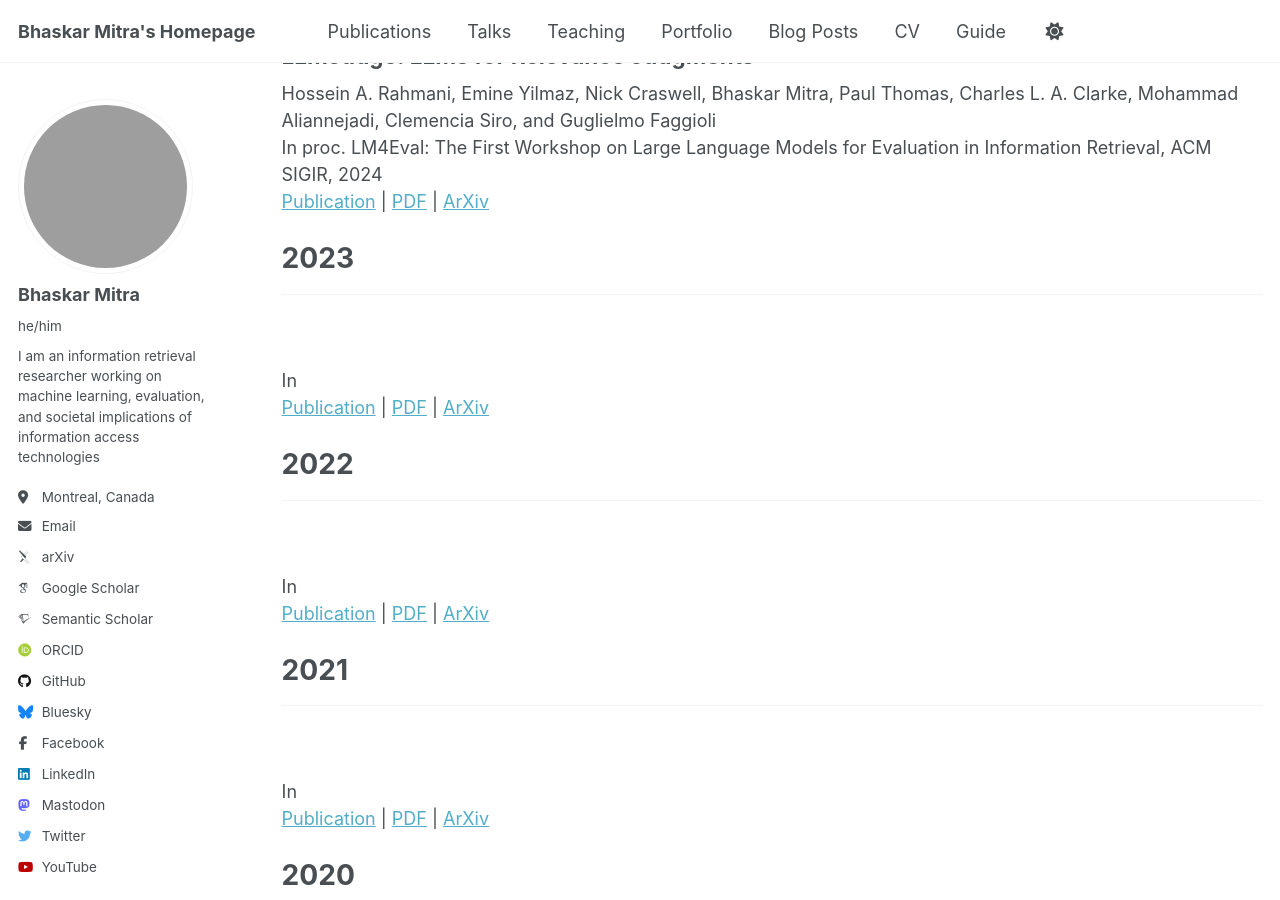
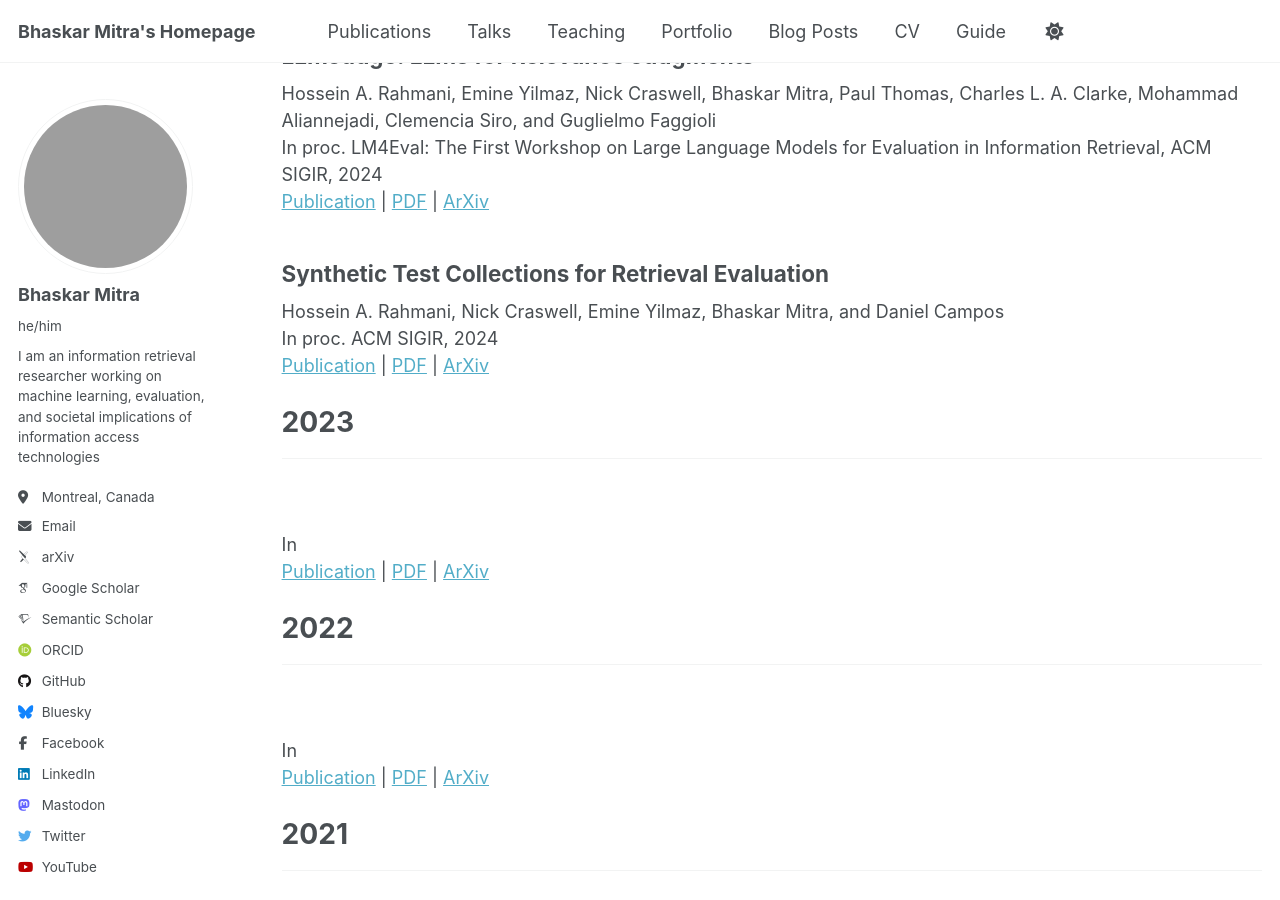
Before and after one commit to bhaskar-mitra/bhaskar-mitra.github.io, a Jekyll site: the page built from _pages/publications.html, in a window 1280 px wide and 900 px high, scrolled down 2383 px. Built offline with Jekyll 4.4.1, drawn with Linux system fonts in a browser that asks for light colours; some web fonts are replaced; grey boxes are pictures that could not be loaded.

Commit message:
Update publications.html

```diff
--- a/_pages/publications.html
+++ b/_pages/publications.html
@@ -98,6 +98,12 @@ author_profile: true
     Hossein A. Rahmani, Emine Yilmaz, Nick Craswell, Bhaskar Mitra, Paul Thomas, Charles L. A. Clarke, Mohammad Aliannejadi, Clemencia Siro, and Guglielmo Faggioli<br/>
     In proc. LM4Eval: The First Workshop on Large Language Models for Evaluation in Information Retrieval, ACM SIGIR, 2024<br/>
     <a href="https://ceur-ws.org/Vol-3752/paper8.pdf">Publication</a> | <a href="../files/paper8.pdf">PDF</a> | <a href="https://arxiv.org/abs/2408.08896">ArXiv</a>
+  </article>
+  <article class="archive__item" itemscope itemtype="http://schema.org/CreativeWork">
+    <h2>Synthetic Test Collections for Retrieval Evaluation</h2>
+    Hossein A. Rahmani, Nick Craswell, Emine Yilmaz, Bhaskar Mitra, and Daniel Campos<br/>
+    In proc. ACM SIGIR, 2024<br/>
+    <a href="https://dl.acm.org/doi/10.1145/3626772.3657942">Publication</a> | <a href="../files/3626772.3657942.pdf">PDF</a> | <a href="https://arxiv.org/abs/2405.07767">ArXiv</a>
   </article>
 </div>
 
```
